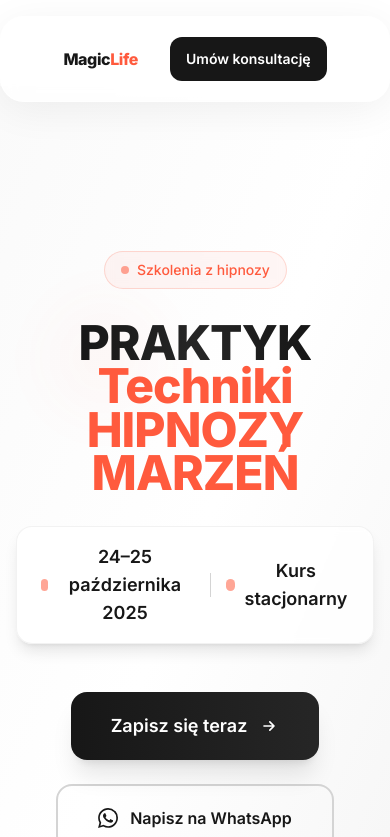
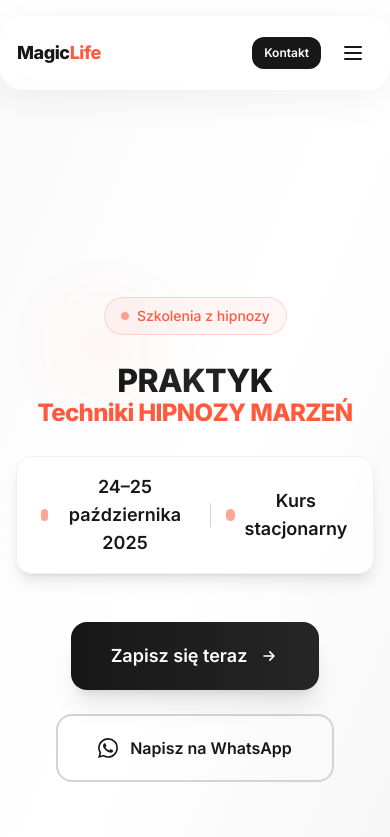
Before and after one commit to technikyvl/MAGIC-LANDING-PAGE-NEW, a Next.js app in the folder MAGICLIFELANDING/: page /szkolenia in a window 390 px wide. Shown: the top 837 px of the page. Built offline with nearby package versions, Linux system fonts and the light colour scheme.

Commit message:
Update page.jsx

```diff
--- a/MAGICLIFELANDING/app/szkolenia/page.jsx
+++ b/MAGICLIFELANDING/app/szkolenia/page.jsx
@@ -36,6 +36,39 @@ export default function TrainingPage() {
     onScroll();
     window.addEventListener("scroll", onScroll, { passive: true });
 
+    // Mobile menu toggle
+    const mobileMenuToggle = document.getElementById("mobileMenuToggle");
+    const mobileMenu = document.getElementById("mobileMenu");
+
+    if (mobileMenuToggle && mobileMenu) {
+      mobileMenuToggle.addEventListener("click", () => {
+        mobileMenu.classList.toggle("hidden");
+        const isOpen = !mobileMenu.classList.contains("hidden");
+
+        // Update button icon
+        const icon = mobileMenuToggle.querySelector("svg");
+        if (icon) {
+          if (isOpen) {
+            icon.innerHTML = '<path stroke-linecap="round" stroke-linejoin="round" stroke-width="2" d="M6 18L18 6M6 6l12 12" />';
+          } else {
+            icon.innerHTML = '<path stroke-linecap="round" stroke-linejoin="round" stroke-width="2" d="M4 6h16M4 12h16M4 18h16" />';
+          }
+        }
+      });
+
+      // Close menu when clicking on links
+      const mobileLinks = mobileMenu.querySelectorAll("a");
+      mobileLinks.forEach(link => {
+        link.addEventListener("click", () => {
+          mobileMenu.classList.add("hidden");
+          const icon = mobileMenuToggle.querySelector("svg");
+          if (icon) {
+            icon.innerHTML = '<path stroke-linecap="round" stroke-linejoin="round" stroke-width="2" d="M4 6h16M4 12h16M4 18h16" />';
+          }
+        });
+      });
+    }
+
     // Smooth scroll for anchor links
     const handleSmoothScroll = (e) => {
       const href = e.target.getAttribute('href');
@@ -69,10 +102,12 @@ export default function TrainingPage() {
       {/* Header */}
       <div className="sticky top-4 z-50">
         <nav id="islandNav" aria-label="Główna nawigacja"
-          className={"mx-auto flex items-center justify-center gap-8 rounded-3xl backdrop-blur supports-[backdrop-filter]:bg-white/70 bg-white/85 border border-white/60 shadow-[0_8px_40px_rgba(0,0,0,.06)] transition-all duration-300 max-w-6xl px-8 py-5"}>
-          <a href="/" className="font-extrabold tracking-tight text-neutral-900">
+          className={"mx-auto flex items-center justify-between gap-4 rounded-3xl backdrop-blur supports-[backdrop-filter]:bg-white/70 bg-white/85 border border-white/60 shadow-[0_8px_40px_rgba(0,0,0,.06)] transition-all duration-300 max-w-6xl px-4 sm:px-8 py-4 sm:py-5"}>
+          <a href="/" className="font-extrabold tracking-tight text-neutral-900 text-lg sm:text-xl">
             Magic<span className="text-accent">Life</span>
           </a>
+
+          {/* Desktop Navigation */}
           <ul className="hidden md:flex items-center gap-6 text-sm">
             <li><a href="/#why" className="navlink relative px-3 py-2 whitespace-nowrap">Dlaczego</a></li>
             <li><a href="/#audience" className="navlink relative px-3 py-2 whitespace-nowrap">Dla kogo</a></li>
@@ -83,10 +118,44 @@ export default function TrainingPage() {
             <li><a href="/#faq" className="navlink relative px-3 py-2 whitespace-nowrap">FAQ</a></li>
             <li><a href="/#contact" className="navlink relative px-3 py-2 whitespace-nowrap">Kontakt</a></li>
           </ul>
-          <a href="/#contact" className="inline-flex items-center rounded-xl bg-neutral-900 text-white text-sm font-semibold px-4 py-3 hover:bg-neutral-800 whitespace-nowrap">
+
+          {/* Mobile Menu Button */}
+          <div className="md:hidden flex items-center gap-3">
+            <a href="/#contact" className="inline-flex items-center rounded-xl bg-neutral-900 text-white text-xs sm:text-sm font-semibold px-3 py-2 sm:px-4 sm:py-3 hover:bg-neutral-800 whitespace-nowrap">
+              Kontakt
+            </a>
+            <button
+              id="mobileMenuToggle"
+              className="p-2 rounded-lg hover:bg-neutral-100 transition-colors"
+              aria-label="Otwórz menu"
+            >
+              <svg className="w-6 h-6" fill="none" stroke="currentColor" viewBox="0 0 24 24">
+                <path strokeLinecap="round" strokeLinejoin="round" strokeWidth={2} d="M4 6h16M4 12h16M4 18h16" />
+              </svg>
+            </button>
+          </div>
+
+          {/* Desktop CTA Button */}
+          <a href="/#contact" className="hidden md:inline-flex items-center rounded-xl bg-neutral-900 text-white text-sm font-semibold px-4 py-3 hover:bg-neutral-800 whitespace-nowrap">
             Umów konsultację
           </a>
         </nav>
+
+        {/* Mobile Navigation Menu */}
+        <div id="mobileMenu" className="md:hidden mt-4 mx-auto max-w-6xl px-4 sm:px-8 hidden">
+          <div className="bg-white/95 backdrop-blur-sm border border-white/60 rounded-2xl shadow-lg p-6">
+            <ul className="space-y-4">
+              <li><a href="/#why" className="block px-4 py-3 rounded-lg hover:bg-neutral-100 transition-colors text-neutral-900 font-medium">Dlaczego</a></li>
+              <li><a href="/#audience" className="block px-4 py-3 rounded-lg hover:bg-neutral-100 transition-colors text-neutral-900 font-medium">Dla kogo</a></li>
+              <li><a href="/#process" className="block px-4 py-3 rounded-lg hover:bg-neutral-100 transition-colors text-neutral-900 font-medium">Proces</a></li>
+              <li><a href="/#reviews" className="block px-4 py-3 rounded-lg hover:bg-neutral-100 transition-colors text-neutral-900 font-medium">Opinie</a></li>
+              <li><a href="/#pricing" className="block px-4 py-3 rounded-lg hover:bg-neutral-100 transition-colors text-neutral-900 font-medium">Cennik</a></li>
+              <li><a href="/szkolenia" className="block px-4 py-3 rounded-lg hover:bg-neutral-100 transition-colors text-accent font-semibold">Szkolenia</a></li>
+              <li><a href="/#faq" className="block px-4 py-3 rounded-lg hover:bg-neutral-100 transition-colors text-neutral-900 font-medium">FAQ</a></li>
+              <li><a href="/#contact" className="block px-4 py-3 rounded-lg hover:bg-neutral-100 transition-colors text-neutral-900 font-medium">Kontakt</a></li>
+            </ul>
+          </div>
+        </div>
       </div>
 
       {/* Hero Section - Creative Layout */}
@@ -105,12 +174,12 @@ export default function TrainingPage() {
               Szkolenia z hipnozy
             </span>
 
-            <h1 className="hero-reveal mt-8 font-extrabold leading-[0.9] tracking-[-0.02em] text-[clamp(48px,10vw,96px)] max-w-6xl">
+            <h1 className="hero-reveal mt-8 font-extrabold leading-[0.9] tracking-[-0.02em] text-[clamp(32px,8vw,96px)] sm:text-[clamp(40px,9vw,96px)] lg:text-[clamp(48px,10vw,96px)] max-w-6xl">
               <span className="bg-gradient-to-r from-neutral-900 via-neutral-800 to-neutral-900 bg-clip-text text-transparent">
                 PRAKTYK
               </span>
               <br />
-              <span className="text-accent">Techniki HIPNOZY MARZEŃ</span>
+              <span className="text-accent text-[clamp(24px,6vw,64px)] sm:text-[clamp(28px,7vw,64px)] lg:text-[clamp(32px,8vw,64px)]">Techniki HIPNOZY MARZEŃ</span>
             </h1>
 
             <div className="hero-reveal mt-8 inline-flex items-center gap-4 rounded-2xl bg-white/80 backdrop-blur-sm border border-neutral-200/50 px-6 py-4 shadow-lg">
```
